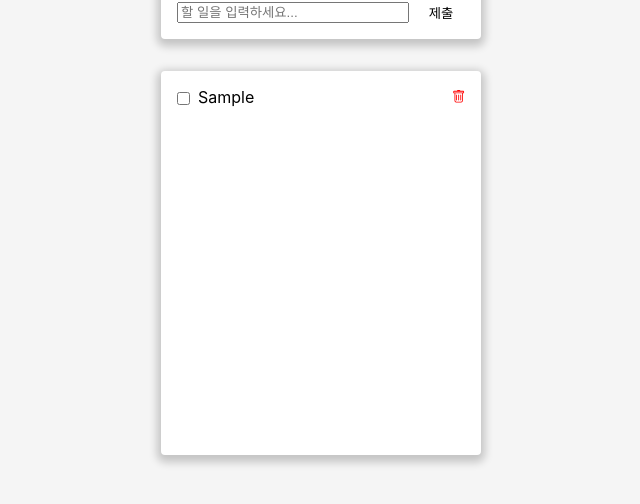
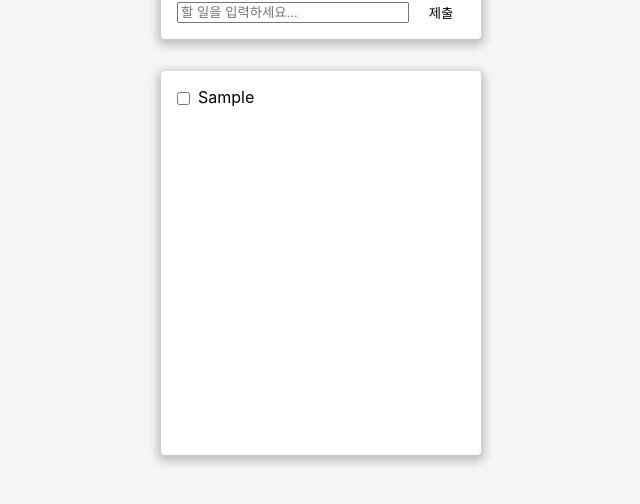
Before and after one commit to ANTARES-KOR/todolist, a React (Vite) app: page / in a window 1280 px wide. Both pictures are taken after typing "Sample" into the empty fields and a click on the button "제출". Shown: the part 174-678 px from the top of the page, without its empty margins (319-959 px from the left). Built offline with nearby package versions, Linux system fonts and the light colour scheme; a web font is replaced by a local one.

Commit message:
[Feat] 사용성 개선

```diff
--- a/src/App.jsx
+++ b/src/App.jsx
@@ -5,63 +5,88 @@ import classNames from "classnames";
 
 import { BsTrash } from "react-icons/bs";
 import { useEffect } from "react";
+import { useCallback } from "react";
 
 function App() {
   const [inputValue, setInputValue] = useState("");
   const [todos, setTodos] = useState([]);
+  const [inputError, setInputError] = useState();
 
-  const handleTodoSubmit = (e) => {
+  const handleTodoSubmit = useCallback(
+    (e) => {
       e.preventDefault();
+
+      if (inputValue.trim() === "") {
+        setInputError("공백이 아닌 내용을 입력해주세요.");
+        return;
+      }
+
       setTodos((prev) => {
         const newTodo = {
           id: nanoid(),
-        content: inputValue,
+          content: inputValue.trim(),
           isDone: false,
         };
-
-      return [...prev, newTodo];
+        return [newTodo, ...prev];
       });
       setInputValue("");
-  };
+    },
+    [inputValue]
+  );
 
-  const removeTodoById = (id) => {
+  const removeTodoById = useCallback((id) => {
     setTodos((prev) => {
       return prev.filter((todo) => todo.id !== id);
     });
-  };
+  }, []);
 
-  const changeTodoDoneStatus = (id) => {
+  const changeTodoDoneStatus = useCallback((id) => {
     setTodos((prev) => {
       const targetIndex = prev.findIndex((todo) => todo.id === id);
       const newTodos = [...prev];
       const [targetTodo] = newTodos.splice(targetIndex, 1);
+
+      if (targetTodo.isDone) {
+        // 완료된 상태에서 미완료로 변경할 경우 맨 앞으로 이동
+        return [{ ...targetTodo, isDone: !targetTodo.isDone }, ...newTodos];
+      } else {
+        // 미완료 상태에서 완료로 변경할 경우 맨 뒤로 이동
         return [...newTodos, { ...targetTodo, isDone: !targetTodo.isDone }];
+      }
     });
-  };
+  }, []);
 
   return (
     <main className={styles.main_background}>
       <section className={styles.content_section}>
         <form className={styles.todo_form} onSubmit={handleTodoSubmit}>
+          <div className={styles.todo_form__input_container}>
             <input
               placeholder="할 일을 입력하세요..."
               className={styles.todo_input}
-            onChange={(e) => setInputValue(e.target.value)}
+              onChange={(e) => {
+                setInputError();
+                setInputValue(e.target.value);
+              }}
               value={inputValue}
             />
             <button type="submit" className={styles.todo_submit_button}>
               제출
             </button>
+          </div>
+          {inputError && (
+            <p className={styles.todo_form__error_message}>{inputError}</p>
+          )}
         </form>
         <article className={styles.todo_container}>
+          <ul className={styles.todo_container__inner}>
             {todos.map(({ id, content, isDone }, index) => {
               return (
+                <li key={id} className={styles.todo}>
                   <label
-                key={id}
                     id={`todo-checkbox-${index}`}
-                className={styles.todo}
+                    className={styles.todo__label}
                   >
-                <div className={styles.todo__label}>
                     <input
                       className={styles.todo__label__checkbox}
                       type="checkbox"
@@ -74,19 +99,20 @@ function App() {
                     <span className={isDone ? styles.todo__done : undefined}>
                       {content}
                     </span>
-                </div>
+                  </label>
                   <button
                     type="button"
                     onClick={() => {
-                    removeTodoById(id);
+                      confirm("정말 삭제하시겠습니까?") && removeTodoById(id);
                     }}
                     className={styles.todo__remove_button}
                   >
                     <BsTrash />
                   </button>
-              </label>
+                </li>
               );
             })}
+          </ul>
         </article>
       </section>
     </main>
--- a/src/App.module.css
+++ b/src/App.module.css
@@ -21,13 +21,24 @@
   width: 20rem;
   padding: 1rem;
   display: flex;
-  justify-content: space-between;
+  flex-direction: column;
   gap: 0.5rem;
 
   border-radius: 0.25rem;
   box-shadow: 0px 0.2rem 0.5rem 0.25rem rgba(0, 0, 0, 0.2);
 
   background-color: #fff;
+}
+
+.todo_form__input_container {
+  display: flex;
+  justify-content: space-between;
+  gap: 0.5rem;
+}
+
+.todo_form__error_message {
+  color: red;
+  font-size: 0.75rem;
 }
 
 .todo_input {
@@ -46,11 +57,24 @@
   box-shadow: 0px 0.2rem 0.5rem 0.25rem rgba(0, 0, 0, 0.2);
 
   padding: 1rem;
+  padding-right: 0rem;
 
+  background-color: #fff;
+  gap: 0.5rem;
+}
+
+.todo_container__inner {
+  width: 100%;
+  max-height: 400px;
+  overflow: scroll;
   display: flex;
   flex-direction: column;
-  background-color: #fff;
   gap: 0.5rem;
+  padding-right: 1rem;
+}
+
+.todo_list {
+  width: 100%;
 }
 
 .todo {
@@ -77,9 +101,19 @@
   display: flex;
   align-items: center;
   justify-content: center;
-  color: red;
+  color: rgb(128, 128, 233);
+  cursor: pointer;
+}
+
+.todo .todo__remove_button {
+  visibility: hidden;
+}
+
+.todo:hover .todo__remove_button {
+  visibility: visible;
 }
 
 .todo__done {
   color: rgba(0, 0, 0, 0.2);
+  text-decoration: line-through;
 }
```
Lines whose indentation alone changed are shown as unchanged.
